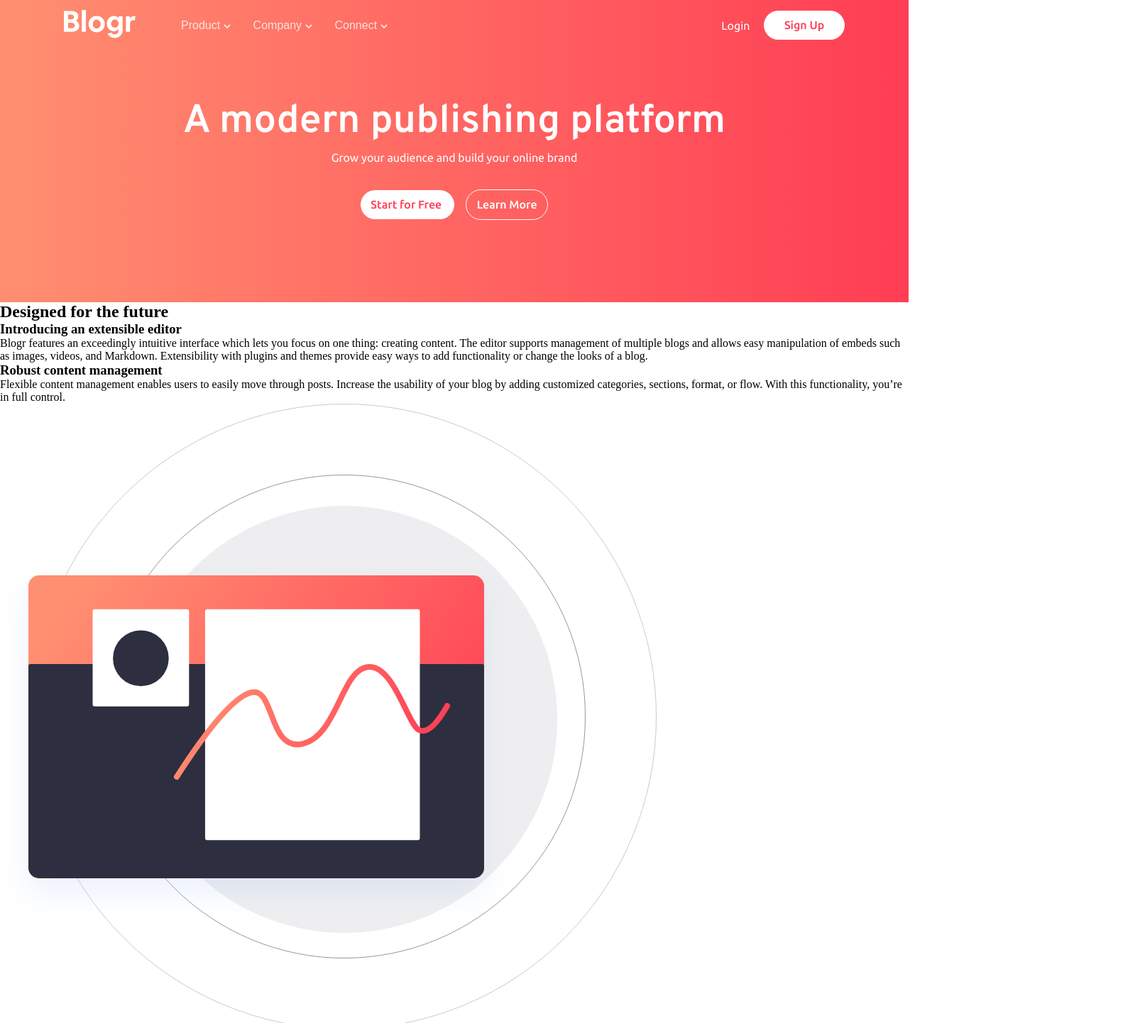
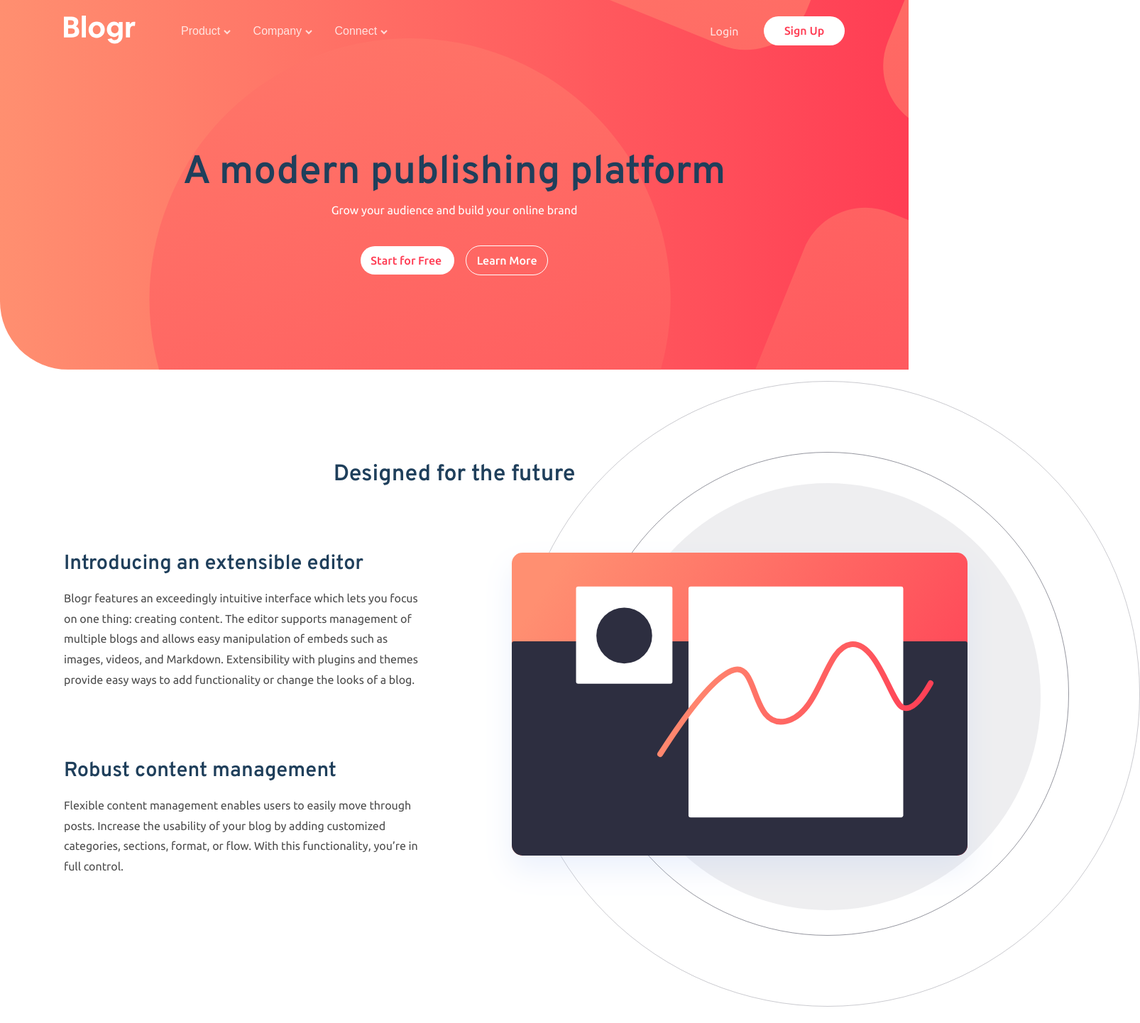
Before and after one commit to andy-devs/blogr-landing-page, a plain HTML site: page index.html in a window 1280 px wide. Shown: the part 18-1460 px from the top of the page at 71% size, 1606 px wide, since content can reach past the window. Drawn offline with Linux system fonts and the light colour scheme.

Commit message:
info section

```diff
--- a/index.html
+++ b/index.html
@@ -97,21 +97,31 @@
 		<section class="info">
 			<h2 class="info__head">Designed for the future</h2>
 			<div class="info__content">
-				<h3>Introducing an extensible editor</h3>
-				Blogr features an exceedingly intuitive interface which lets you
-				focus on one thing: creating content. The editor supports
-				management of multiple blogs and allows easy manipulation of
-				embeds such as images, videos, and Markdown. Extensibility with
-				plugins and themes provide easy ways to add functionality or
-				change the looks of a blog.
-				<h3>Robust content management</h3>
-				Flexible content management enables users to easily move through
-				posts. Increase the usability of your blog by adding customized
-				categories, sections, format, or flow. With this functionality,
-				you’re in full control.
-			</div>
-			<div class="info__image">
-				<img src="./images/illustration-editor-desktop.svg" alt="" />
+				<div class="info__content__text">
+					<h3>Introducing an extensible editor</h3>
+					<p>
+						Blogr features an exceedingly intuitive interface which
+						lets you focus on one thing: creating content. The
+						editor supports management of multiple blogs and allows
+						easy manipulation of embeds such as images, videos, and
+						Markdown. Extensibility with plugins and themes provide
+						easy ways to add functionality or change the looks of a
+						blog.
+					</p>
+					<h3>Robust content management</h3>
+					<p>
+						Flexible content management enables users to easily move
+						through posts. Increase the usability of your blog by
+						adding customized categories, sections, format, or flow.
+						With this functionality, you’re in full control.
+					</p>
+				</div>
+				<div class="info__content__image">
+					<img
+						src="./images/illustration-editor-desktop.svg"
+						alt=""
+					/>
+				</div>
 			</div>
 		</section>
 		<section class="safety">
--- a/style.sass
+++ b/style.sass
@@ -2,6 +2,7 @@
 $cta-text: hsl(356, 100%, 66%)
 $cta-hover: hsl(355, 100%, 74%)
 $headings: hsl(208, 49%, 24%)
+$opacity-text: rgba(0,0,0,.7)
 
 $text: hsl(0, 0%, 100%)
 $footer-text: hsl(240, 2%, 79%)
@@ -21,6 +22,13 @@ $gradient-body-second: hsl(237, 23%, 32%)
 *
     margin: 0
     padding: 0
+h1,h2,h3,h4
+    font-family: 'Overpass'
+    font-weight: 600
+    color: $headings
+p
+    font-family: "Ubuntu"
+    font-weight: 400
 a
     text-decoration: none
 
@@ -30,11 +38,11 @@ body
     min-width: 100%
     font-size: 16px
 .intro
-    background: linear-gradient(90deg, $gradient-intro-first, $gradient-intro-second),
-    url("./images/bg-pattern-intro.svg")
+    background-image: url("./images/bg-pattern-intro.svg"), linear-gradient(90deg, $gradient-intro-first, $gradient-intro-second);
     background-repeat: no-repeat, no-repeat
-    background-position: center
-    background-size: cover
+    background-position: -345px -1280px, center
+    background-size: 185rem, cover
+    border-bottom-left-radius: 6rem
 .header
     color: $text
     font-family: 'Ubuntu'
@@ -42,7 +50,7 @@ body
     display: flex
     align-items: center
     justify-content: space-between
-    padding: 2rem 1rem;
+    padding: 2.5rem 1rem 2rem 1rem;
     &__main
         display: flex
         flex-direction: row
@@ -100,7 +108,11 @@ body
     &__auth
         .login
             color: inherit
-            margin-right: 1rem
+            margin-right: 2rem
+            color: rgba(255, 255, 255, 0.8)
+            transition: color 0.2s ease-out
+            &:hover
+                color: rgba(255, 255, 255, 1)
         .sign-up
             font-weight: 500
             color: $gradient-intro-second
@@ -111,13 +123,16 @@ body
             &:hover
                 color: white
                 background-color: $cta-hover
+// Don't question it...
 .first_content
     left: -0.5rem
 .second_content
-    left: 7.3rem
+    left: 7.1rem
+
 .first-screen
     text-align: center
-    padding-top: 3rem
+    padding-top: 7rem
+    padding-bottom: 9rem
     @include container($width: 800px)
     color: $text
     display: flex
@@ -129,13 +144,13 @@ body
         font-family: 'Overpass'
         font-size: 3.5rem
         font-weight: 600
+        padding-bottom: 0.5rem
     &__info
         font-family: "Ubuntu"
         font-weight: 400
         color: $text
-        padding-bottom: 3rem
+        padding-bottom: 3.3rem
     &__buttons
-        padding-bottom: 8rem
         .start
             margin-right: 1rem
             font-family: "Ubuntu"
@@ -156,8 +171,40 @@ body
             color: white
             background-color: none
             border: solid 1px white
-            transition: all 0.2s ease-out
+            transition:  0.2s ease-out
             &:hover
                 color: $cta-hover
                 background-color: white
                 border: solid 1px white
+
+.info
+    @include container($width: 1100px)
+    display: flex
+    flex-direction: column
+    align-items: center
+    padding: 8rem 0 4rem 0
+    &__head
+        color: $headings
+        font-size: 2rem
+        padding-bottom: 2.5rem
+    &__content
+        display: flex
+        flex-direction: row
+        align-items: flex-start
+        &__image
+            padding-left: 5rem
+            position: relative
+            margin-top: -12rem
+            margin-right: -26rem
+            img
+                min-width: 100%
+                height: auto
+        &__text
+            padding-top: 3rem
+            h3
+                font-size: 1.8rem
+                padding-bottom: 1rem
+            p
+                line-height: 1.8rem
+                padding-bottom: 6rem
+                color: $opacity-text
```
Also changed, not shown: style.css, 1 other file.
